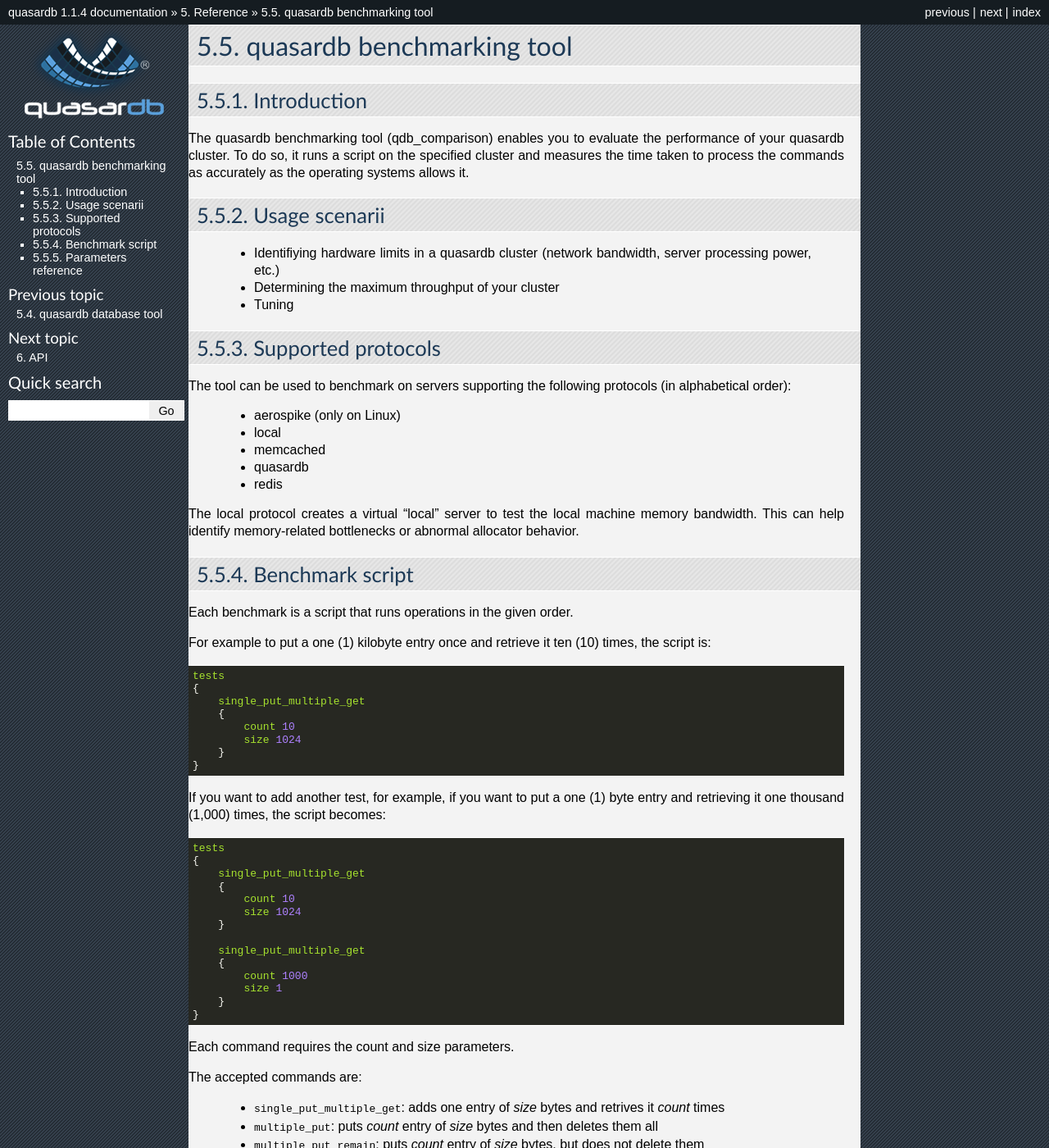
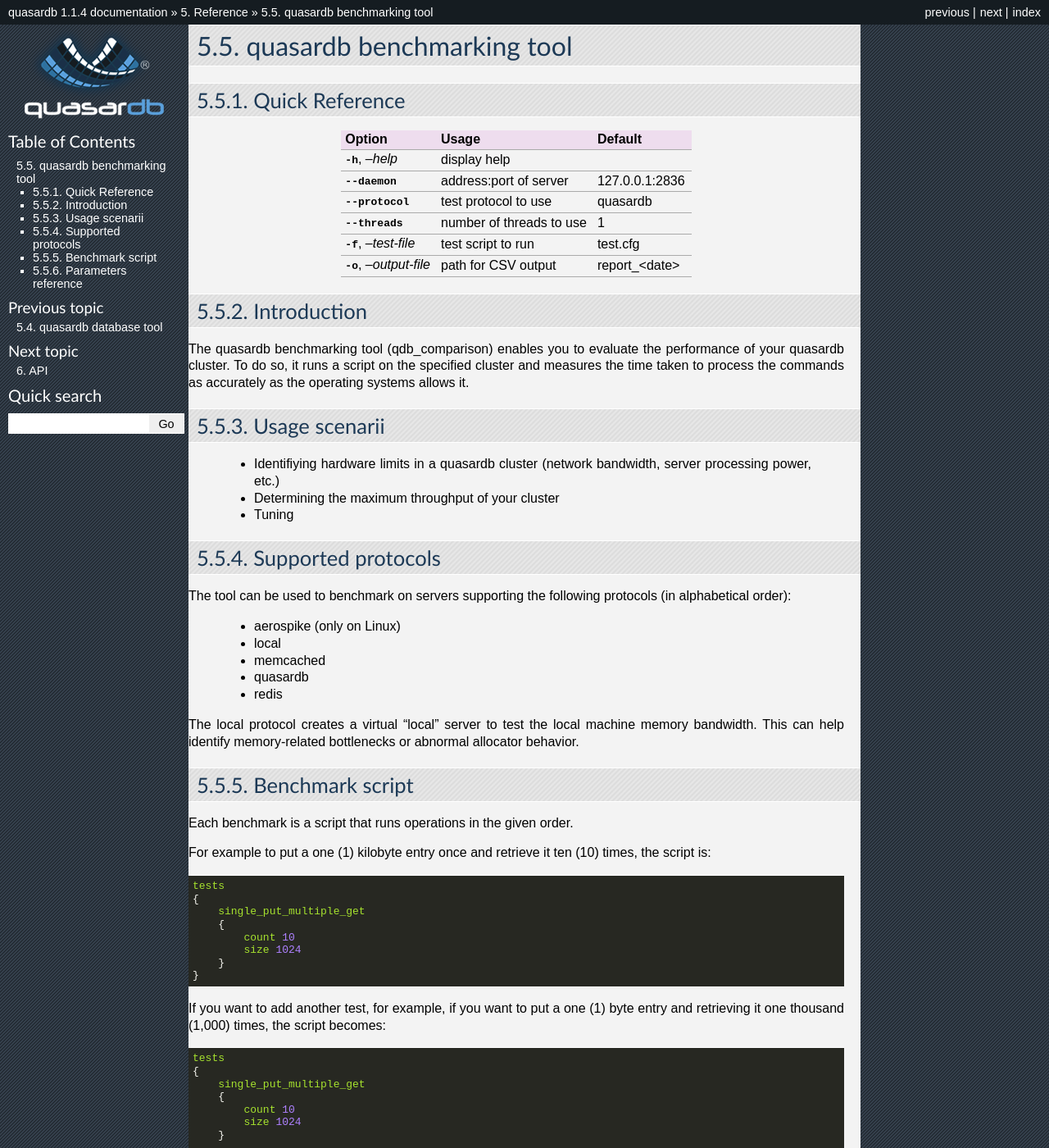
Before and after one commit to iltommi/qdb-documentation, a Sphinx documentation site: the page built from source/reference/qdb_comparison.rst, in a window 1280 px wide and 1400 px high. Shown: the whole window at 82% size. Built offline with Sphinx 7.4.7, drawn with Linux system fonts in a browser that asks for light colours; pages that are not in the unit, such as notebooks, are missing from menus.

Commit message:
Add quick reference guides to qdb_comparison and qdb_dbtool pages.

```diff
--- a/source/reference/qdb_comparison.rst
+++ b/source/reference/qdb_comparison.rst
@@ -2,6 +2,23 @@ quasardb benchmarking tool
 ******************************
 
 .. highlight:: js
+
+
+Quick Reference
+===============
+
+ ===================================== ============================ ================
+                Option                             Usage                Default
+ ===================================== ============================ ================
+ :option:`-h`, `--help`                display help
+ :option:`--daemon`                    address:port of server        127.0.0.1:2836
+ :option:`--protocol`                  test protocol to use          quasardb
+ :option:`--threads`                   number of threads to use      1
+ :option:`-f`, `--test-file`           test script to run            test.cfg
+ :option:`-o`, `--output-file`         path for CSV output           report_<date>
+ ===================================== ============================ ================
+
+
 
 Introduction
 ============
--- a/source/reference/qdb_dbtool.rst
+++ b/source/reference/qdb_dbtool.rst
@@ -1,5 +1,20 @@
 quasardb database tool
 ******************************
+
+Quick Reference
+===============
+
+ ===================================== ============================ ==============
+                Option                             Usage                Default
+ ===================================== ============================ ==============
+ :option:`-h`, `--help`                display help
+ :option:`--database`                  path to the database
+ :option:`-a`, `--analyze`             analyzes the database
+ :option:`-d`, `--dump`                dumps database to stdout
+ :option:`-b`, `--backup`              performs backup to new db
+ :option:`-r`, `--repair`              repairs the database
+ ===================================== ============================ ==============
+
 
 Introduction
 ============
```
